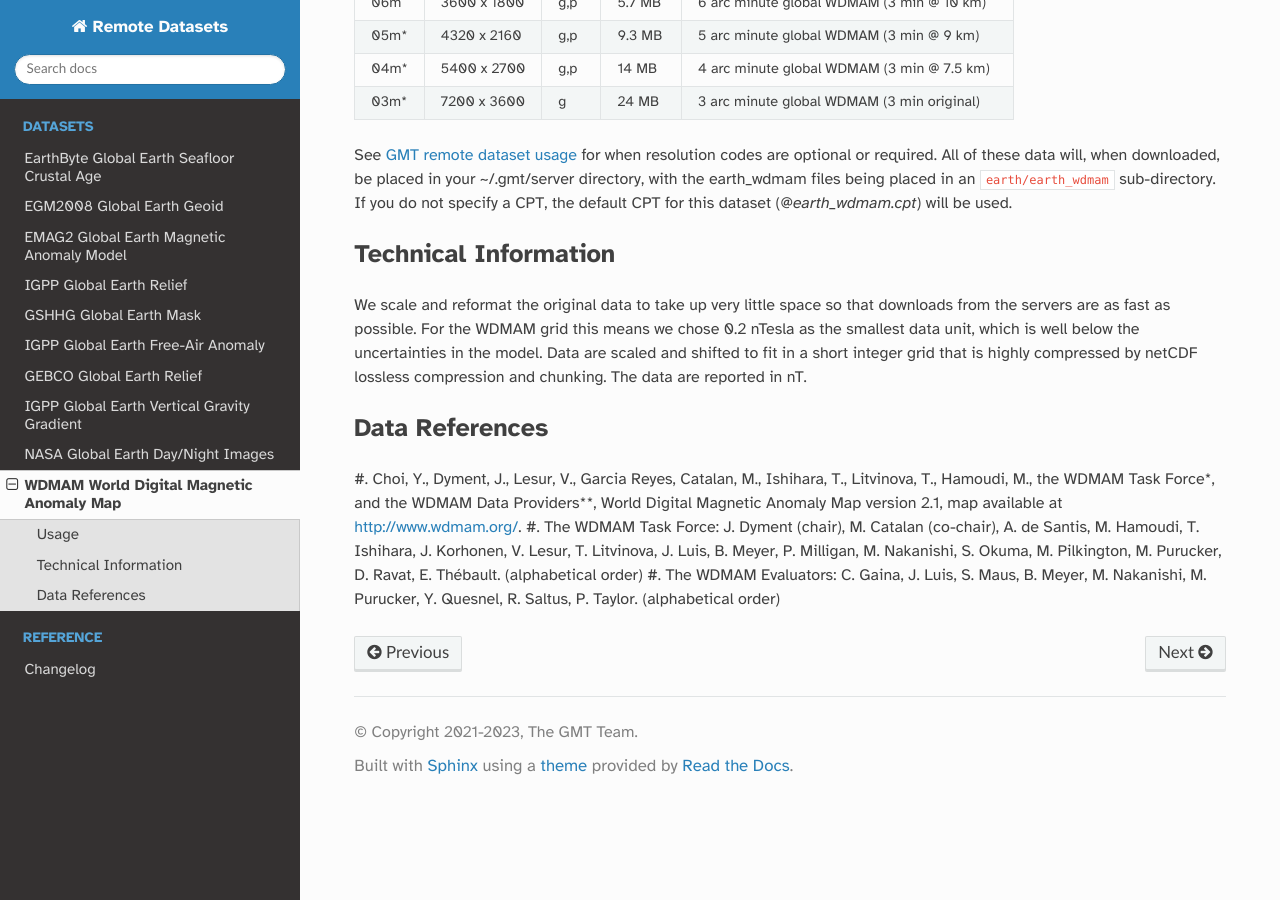
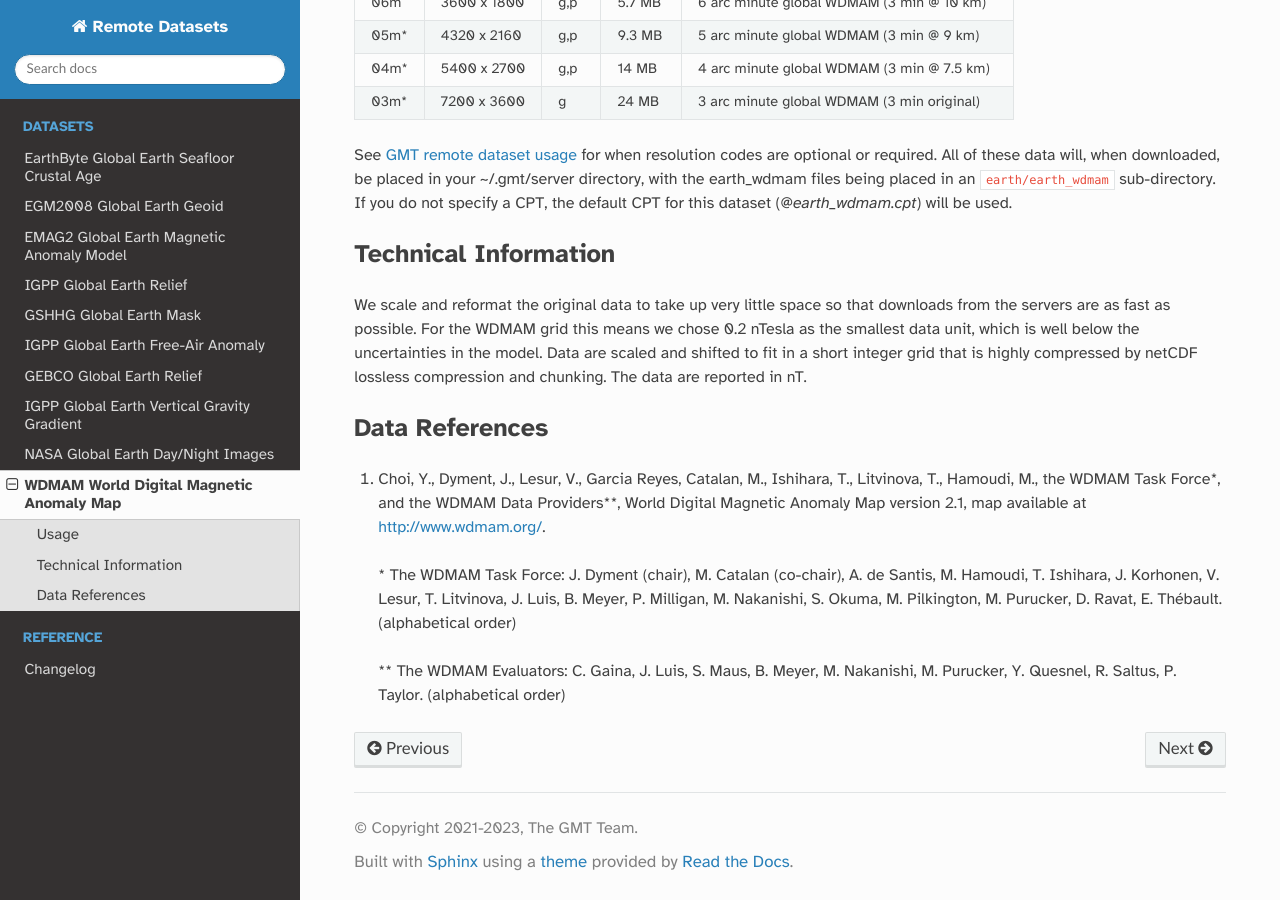
Before and after one commit to GenericMappingTools/remote-datasets, a Sphinx documentation site: the page built from docs/earth-wdmam.rst, in a window 1280 px wide and 900 px high, scrolled down 1134 px. Built offline with Sphinx 7.4.7 and the Read the Docs theme 2.0.0, drawn with Linux system fonts in a browser that asks for light colours.

```diff
--- a/docs/changes.rst
+++ b/docs/changes.rst
@@ -4,7 +4,7 @@ Changelog
 2023-08-15
 ^^^^^^^^^^
 
-- ``earth_wdmam``: Update dataset source from version 2.0 to 2.1 [`Choi et al., 2023`_].
+- ``earth_wdmam``: Update dataset source from version 2.0 to 2.1 [`Choi et al., 2023 <https://www.wdmam.org/>`_].
 
 2022-04-01
 ^^^^^^^^^^
--- a/docs/earth-wdmam.rst
+++ b/docs/earth-wdmam.rst
@@ -57,7 +57,9 @@ by netCDF lossless compression and chunking. The data are reported in nT.
 Data References
 ~~~~~~~~~~~~~~~
 
-#. Choi, Y., Dyment, J., Lesur, V., Garcia Reyes, Catalan, M., Ishihara, T., Litvinova, T., Hamoudi, M., the WDMAM
-Task Force*, and the WDMAM Data Providers**, World Digital Magnetic Anomaly Map version 2.1, map available at http://www.wdmam.org/.
-#. The WDMAM Task Force: J. Dyment (chair), M. Catalan (co-chair), A. de Santis, M. Hamoudi, T. Ishihara, J. Korhonen, V. Lesur, T. Litvinova, J. Luis, B. Meyer, P. Milligan, M. Nakanishi, S. Okuma, M. Pilkington, M. Purucker, D. Ravat, E. Thébault. (alphabetical order)
-#. The WDMAM Evaluators: C. Gaina, J. Luis, S. Maus, B. Meyer, M. Nakanishi, M. Purucker, Y. Quesnel, R. Saltus, P. Taylor. (alphabetical order)
+#. Choi, Y., Dyment, J., Lesur, V., Garcia Reyes, Catalan, M., Ishihara, T., Litvinova, T., Hamoudi, M.,
+   the WDMAM Task Force*, and the WDMAM Data Providers**, World Digital Magnetic Anomaly Map version 2.1, map available at http://www.wdmam.org/.
+
+  \* The WDMAM Task Force: J. Dyment (chair), M. Catalan (co-chair), A. de Santis, M. Hamoudi, T. Ishihara, J. Korhonen, V. Lesur, T. Litvinova, J. Luis, B. Meyer, P. Milligan, M. Nakanishi, S. Okuma, M. Pilkington, M. Purucker, D. Ravat, E. Thébault. (alphabetical order)
+
+  \*\* The WDMAM Evaluators: C. Gaina, J. Luis, S. Maus, B. Meyer, M. Nakanishi, M. Purucker, Y. Quesnel, R. Saltus, P. Taylor. (alphabetical order)
```
